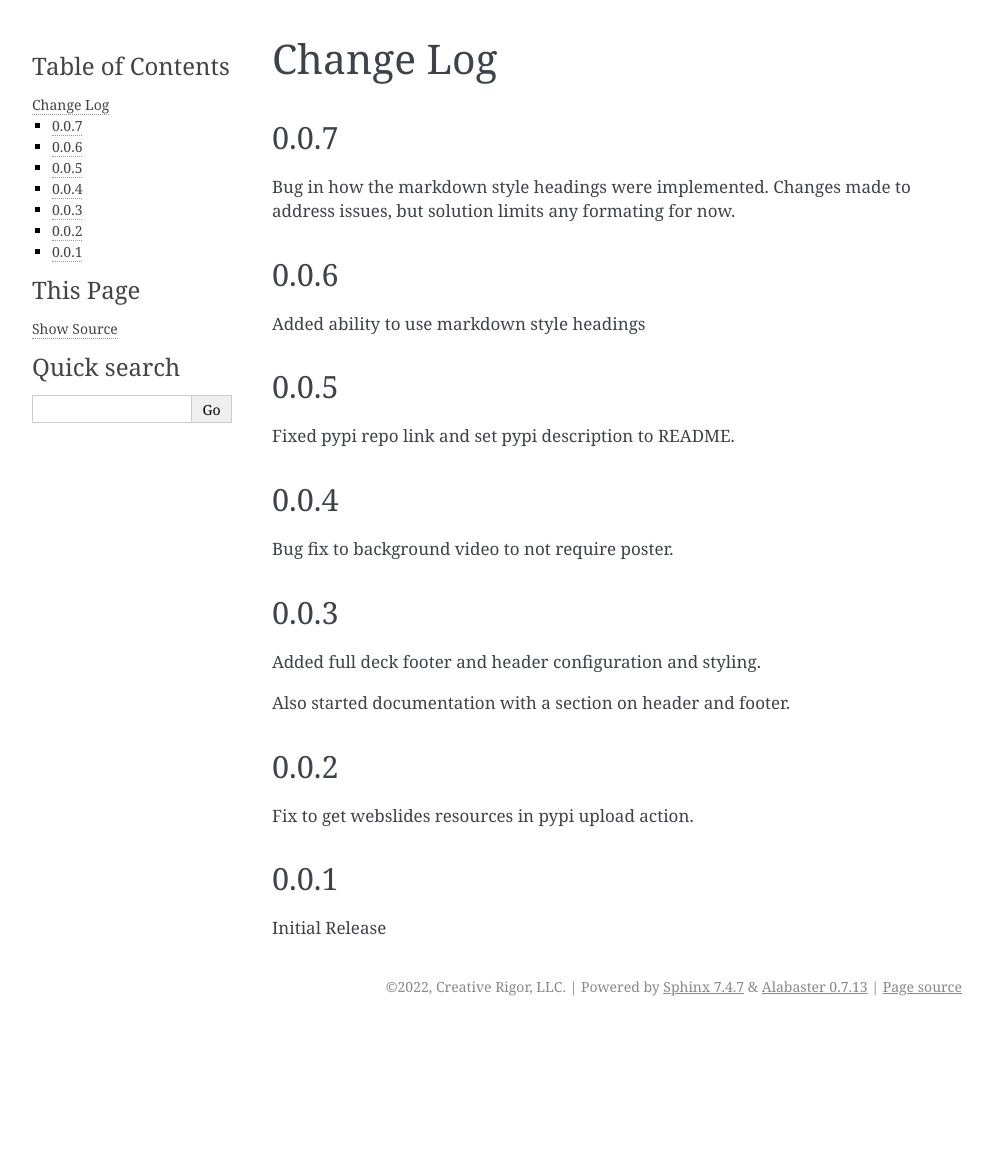
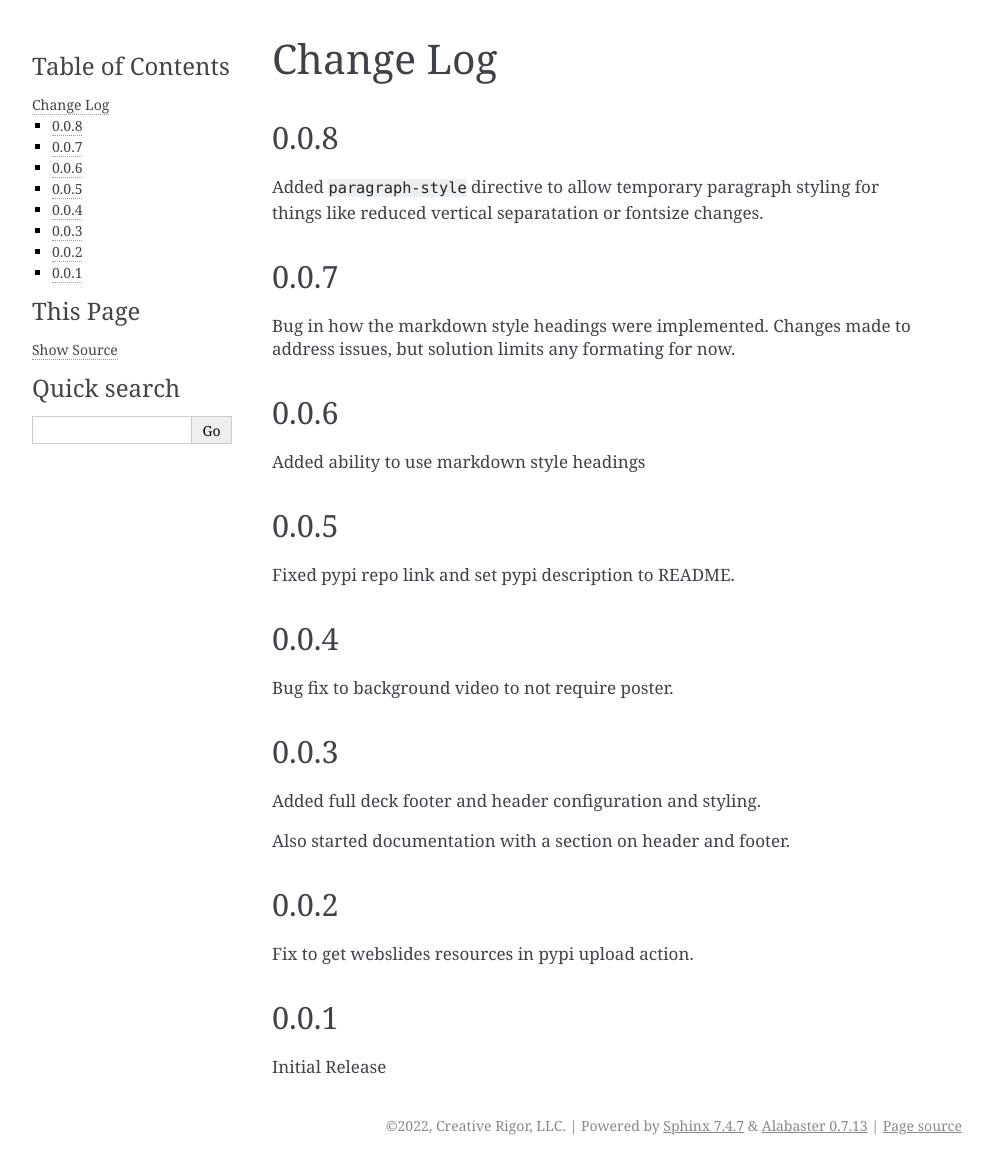
Before and after one commit to engineerslifeforme/webslides-extension, a Sphinx documentation site: the page built from docs/change_log.rst, in a window 1280 px wide. Shown: the whole page, without its empty margins (148-1141 px from the left). Built offline with Sphinx 7.4.7, drawn with Linux system fonts in a browser that asks for light colours; before the commit the page ends 1026 px from its top, so only the background shows below that.

Commit message:
Rolled version and made change log comments

```diff
--- a/docs/change_log.rst
+++ b/docs/change_log.rst
@@ -1,6 +1,13 @@
 ===================
 Change Log
 ===================
+
+0.0.8
+======
+
+Added ``paragraph-style`` directive to allow temporary
+paragraph styling for things like reduced vertical separatation
+or fontsize changes.
 
 0.0.7
 =====
--- a/setup.py
+++ b/setup.py
@@ -23,7 +23,7 @@ with open(path.join(here, 'requirements.txt'), 'r', encoding='utf-8') as f:
 setup(
     name='sphinx-webslides-builder',
 
-    version='0.0.7',
+    version='0.0.8',
 
     description='sphinx builder that outputs webslides',
 
```
